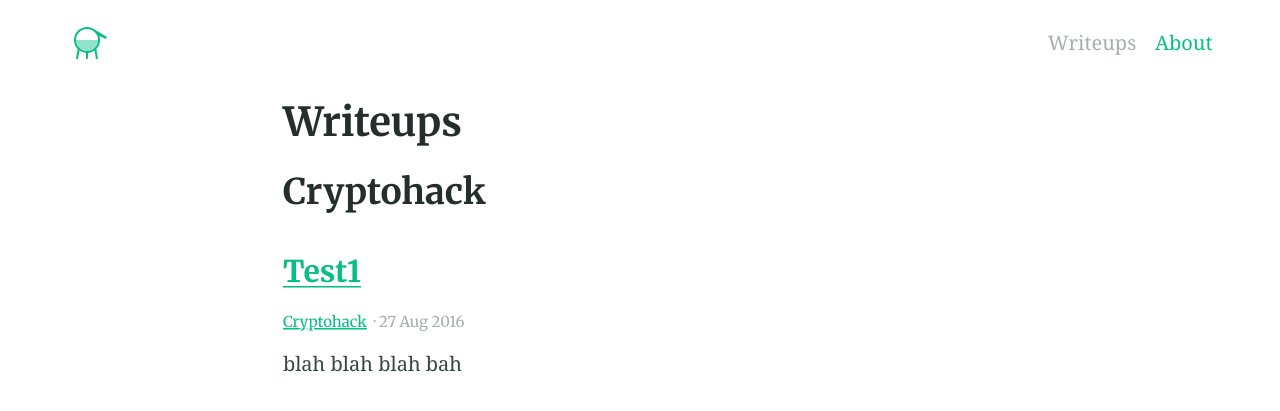
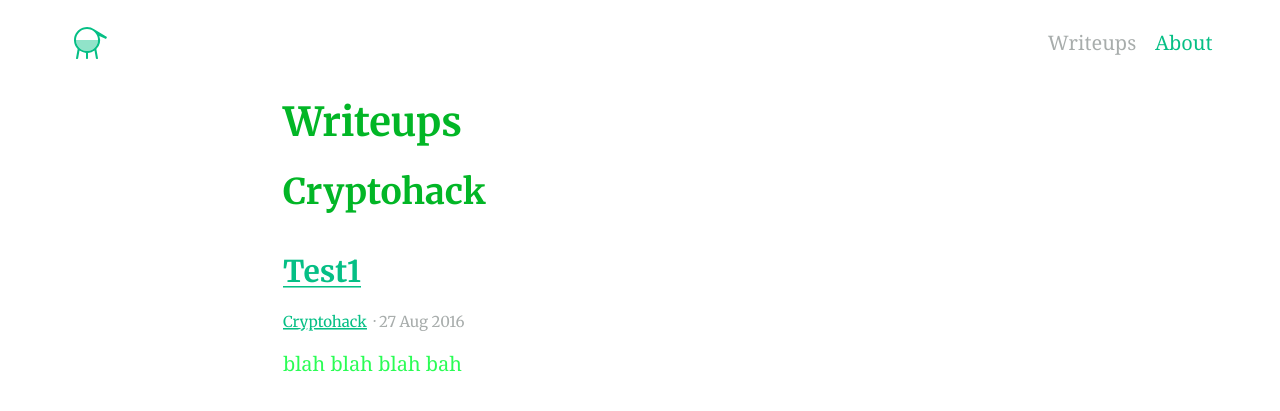
Before and after one commit to AC01010/Connor-McCartney.github.io, a Jekyll site: the page built from writeups.md, in a window 1280 px wide. Shown: the top 411 px of the page. Built offline with Jekyll 4.4.1, drawn with Linux system fonts in a browser that asks for light colours.

Commit message:
Update _settings.scss

```diff
--- a/_sass/_settings.scss
+++ b/_sass/_settings.scss
@@ -5,8 +5,8 @@ $featureBackgroundColour: #f9fafa !default;
 $accentColour: #05bf85 !default;
 
 // Text colours
-$headingColour: #242e2b !default;
-$bodyColour: #384743 !default;
+$headingColour: #02b626 !default;
+$bodyColour: #2bfd55 !default;
 $linkColour: #05bf85 !default;
 $hoverColour: #008000 !default;
 $focusColour: #fa407a !default;
```
